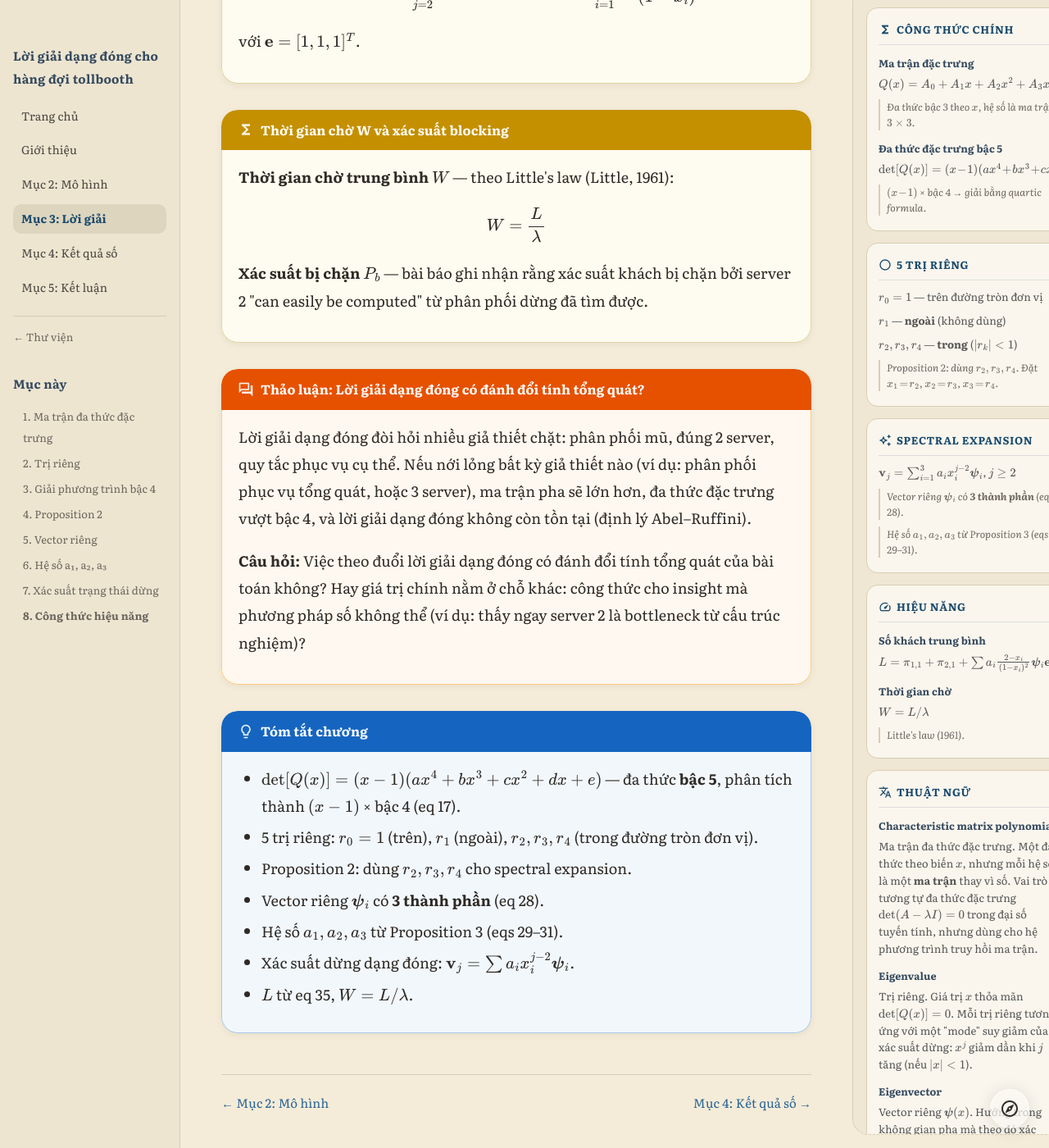
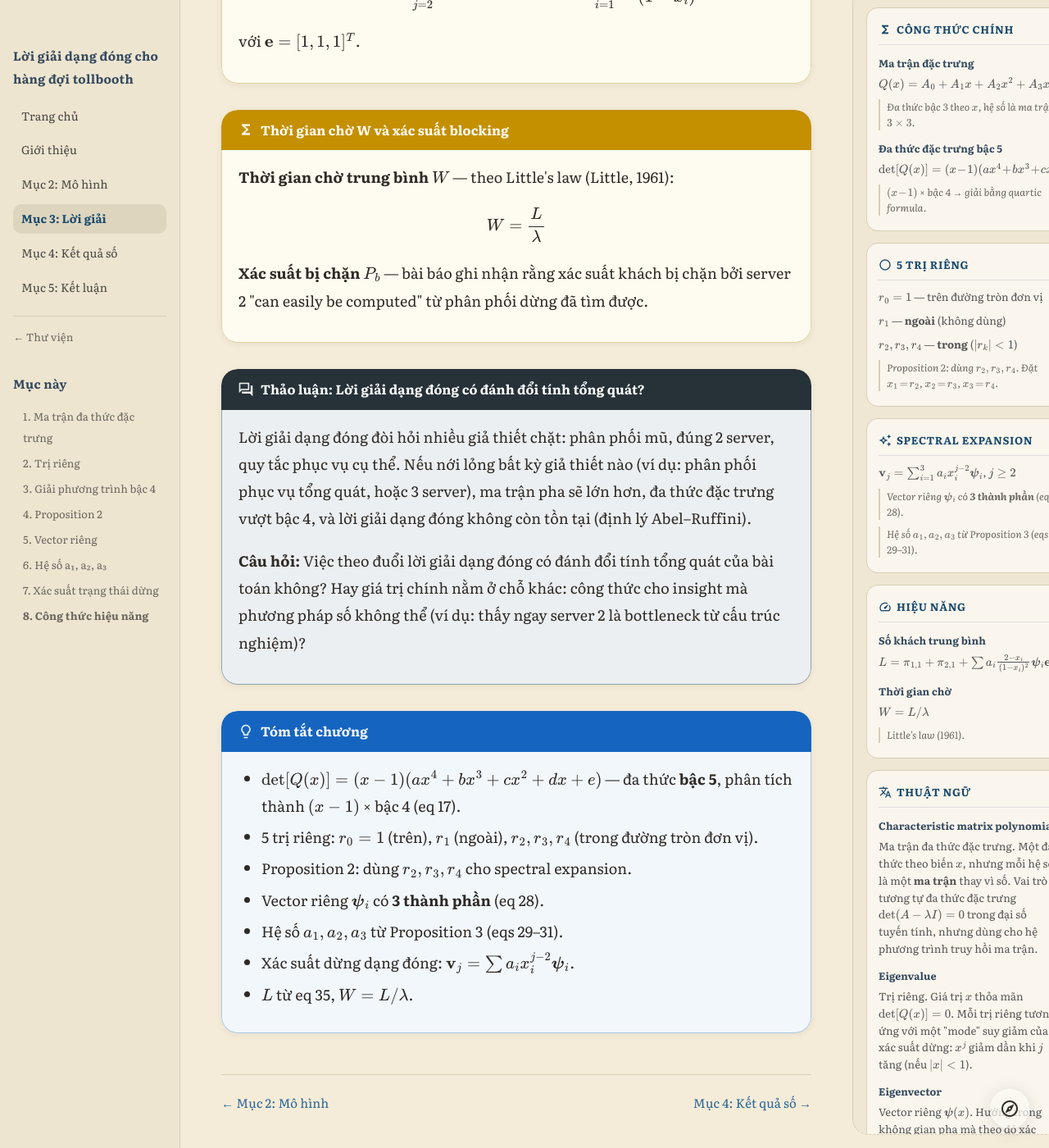
Before and after one commit to hoangphi01/hp-lib, a Jekyll site: the page built from books/tollbooth-paper/ch2.html, in a window 1280 px wide and 1400 px high, scrolled down 5787 px. Shown: the whole window at 82% size. Built offline with Jekyll 4.4.1, drawn with Linux system fonts in a browser that asks for light colours.

Commit message:
fix: đổi màu discussion box sang đen/xám đậm để nổi bật hơn

```diff
--- a/css/themes/markov.css
+++ b/css/themes/markov.css
@@ -85,7 +85,7 @@ h3 { color: var(--text-h3, #34495e); }
 .box.theorem     { --box-header: #b71c1c; --box-bg: #fdf4f2; --box-border: #e0a8a0; }
 .box.formula     { --box-header: #c49000; --box-bg: #fefbf0; --box-border: #e0d5a0; }
 .box.summary     { --box-header: #1565c0; --box-bg: #f2f7fc; --box-border: #a8c8e8; }
-.box.discussion  { --box-header: #e65100; --box-bg: #fff8f0; --box-border: #ffcc80; }
+.box.discussion  { --box-header: #263238; --box-bg: #eceff1; --box-border: #90a4ae; }
 
 /* Review boxes (collapsible math review - purple) */
 .review { --review-header: #6a1b9a; --review-bg: #faf5ff; --review-border: #ce93d8; }
@@ -230,7 +230,7 @@ html[data-theme="dark"] .box.definition  { --box-bg: #1a2e1a; --box-border: #2a5
 html[data-theme="dark"] .box.theorem     { --box-bg: #2e1a1a; --box-border: #5a2a2a; }
 html[data-theme="dark"] .box.formula     { --box-bg: #2e2a1a; --box-border: #5a4a2a; }
 html[data-theme="dark"] .box.summary     { --box-bg: #1a1a2e; --box-border: #2a2a5a; }
-html[data-theme="dark"] .box.discussion  { --box-bg: #2e1f1a; --box-border: #5a3a2a; }
+html[data-theme="dark"] .box.discussion  { --box-bg: #1a1e21; --box-border: #3a4a52; }
 
 html[data-theme="dark"] .example,
 html[data-theme="dark"] .exercise {
```
